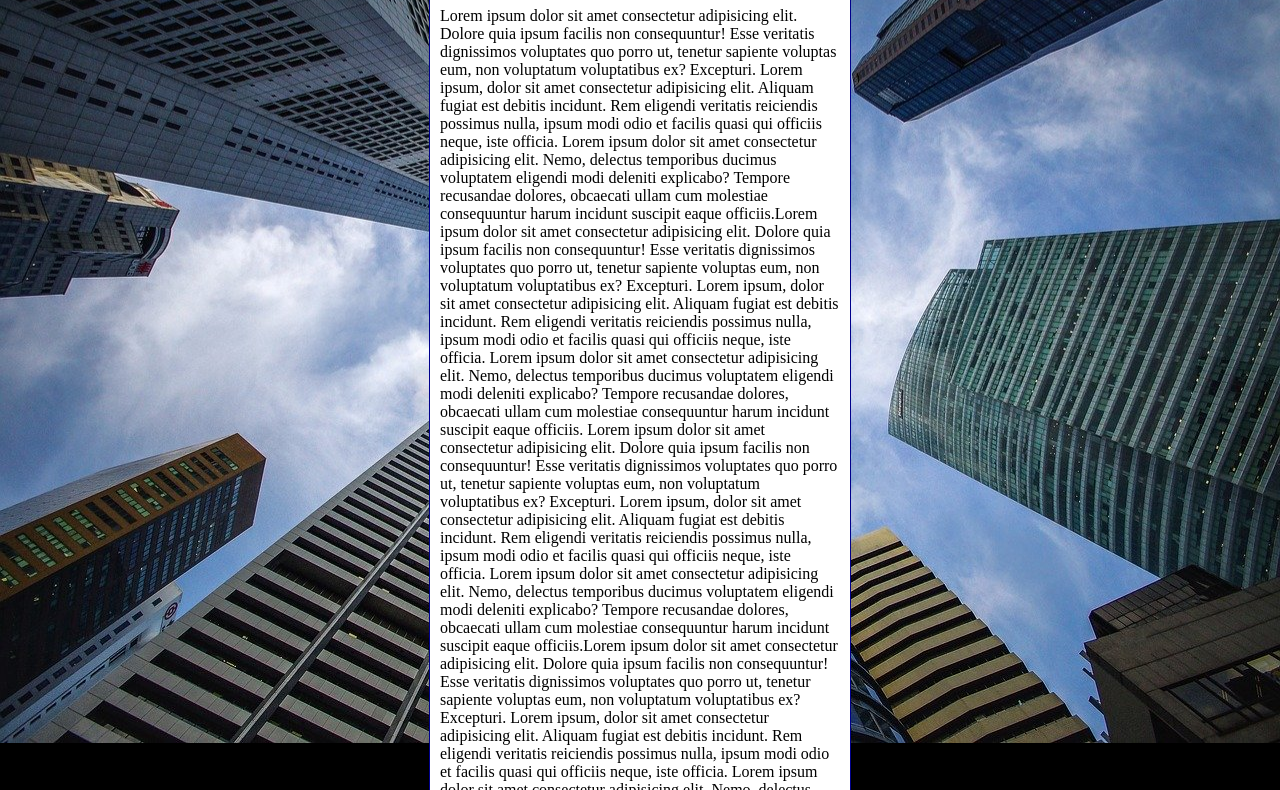
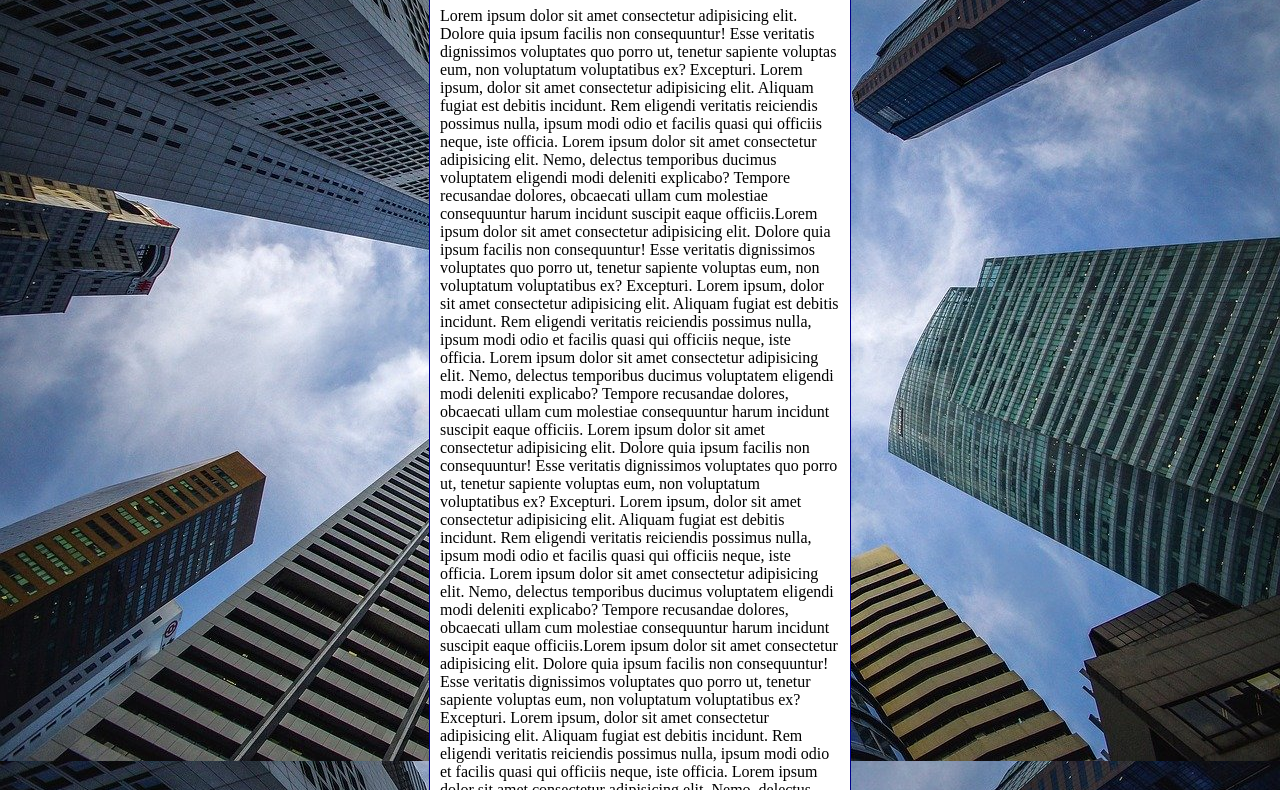
Before and after one commit to DanrleyDimasC/html-css, a plain HTML site: page exercicio/ex022/fundo006.html in a window 1280 px wide. Shown: the part 92-882 px from the top of the page. Drawn offline with Linux system fonts and the light colour scheme.

Commit message:
fundo 006 atualizado

```diff
--- a/exercicio/ex022/fundo006.html
+++ b/exercicio/ex022/fundo006.html
@@ -4,20 +4,24 @@
     <meta charset="UTF-8">
     <meta http-equiv="X-UA-Compatible" content="IE=edge">
     <meta name="viewport" content="width=device-width, initial-scale=1.0">
-    <title>document</title>
+    <title>Fundo fixo de tela</title>
     <style>
-        body {
+        body {/*
             height: 100vh;
             background-color: black;
             background-image: url(imagens/wallpaper002.jpg);
             background-position: center center;
             background-repeat: no-repeat;
             background-size: cover;
+            background-attachment: fixed;
+            */
+            background: black url(imagens/wallpaper002.jpg) center center no-repeat fixed;
+            background-size: cover;
         }
 
         main {
             background-color: white;
-            width: 400px;
+            max-width: 400px;
             padding: 10px;
             margin: auto;
             border: 1px solid darkblue;
```
